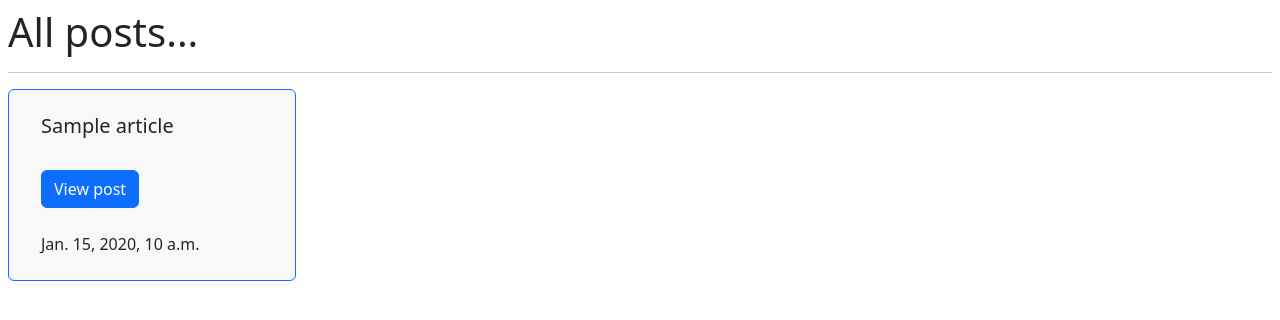
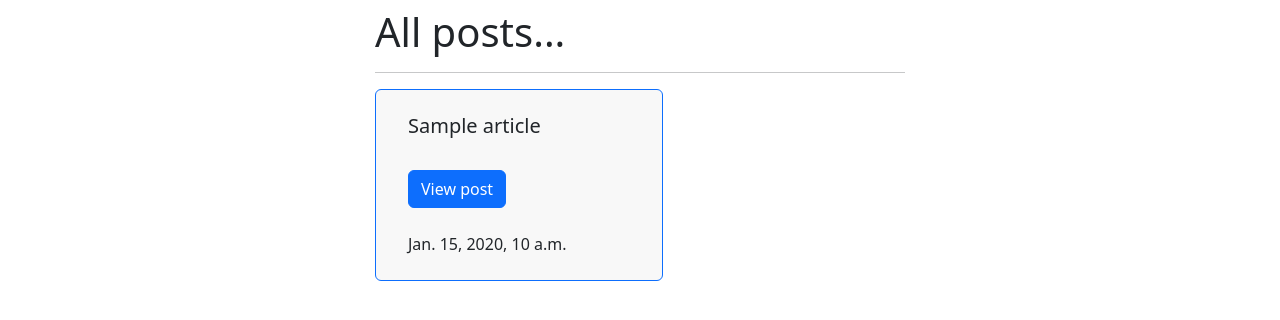
Before and after one commit to Hy-light/the_python_journey, a Django app: page / in a window 1280 px wide. Shown: the top 320 px of the page. Run offline with Django 5.2, Linux system fonts and the light colour scheme; tables that the repository leaves empty hold one stand-in row (values such as "Sample post").

Commit message:
Tried to go over the Django workflow

```diff
--- a/x_django/my_django_app_001/lynx/templates/lynx/article.html
+++ b/x_django/my_django_app_001/lynx/templates/lynx/article.html
@@ -20,5 +20,8 @@
 
     {{article.created_at}}
 
+    <br> <br>
+    <a href="{% url '' %}" class="btn btn-primary">All posts...</a>
+
 </body>
 </html>
--- a/x_django/my_django_app_001/lynx/templates/lynx/index.html
+++ b/x_django/my_django_app_001/lynx/templates/lynx/index.html
@@ -7,6 +7,9 @@
     <link href="https://cdn.jsdelivr.net/npm/bootstrap@5.3.3/dist/css/bootstrap.min.css" rel="stylesheet" integrity="sha384-QWTKZyjpPEjISv5WaRU9OFeRpok6YctnYmDr5pNlyT2bRjXh0JMhjY6hW+ALEwIH" crossorigin="anonymous">
 </head>
 <body>
+    <div class="container">
+        <div class="row">
+            <div class="col-md-6 mx-auto">
                 <div class="card-header mx-auto p-2" style="width: auto;">
                     <h1>All posts... </h1>
 
@@ -46,10 +49,14 @@
                                 <p class="card-text">{{article.created_at}}</p>
 
                             </div>
+                        </div>
+
+                    {% endfor %}
 
                 </div>
 
-        {% endfor %}
+            </div>
+        </div>
     </div>
 </body>
 </html>
--- a/x_django/my_django_app_001/lynx/urls.py
+++ b/x_django/my_django_app_001/lynx/urls.py
@@ -10,4 +10,5 @@ path('', views.home, name=""),
 # Create a dynamic url to fetch the post description
 path('article/<int:pk>/', views.singular_article, name="article")
 
+
 ]
```
Lines whose indentation alone changed are shown as unchanged.
